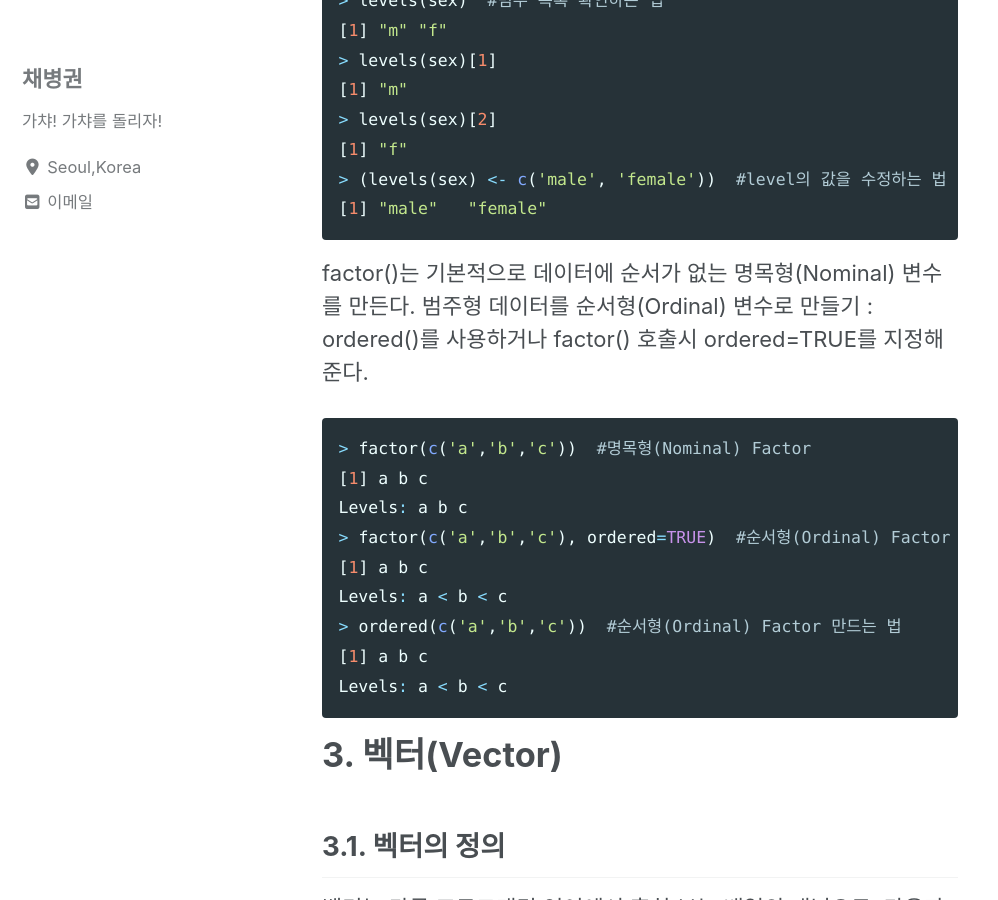
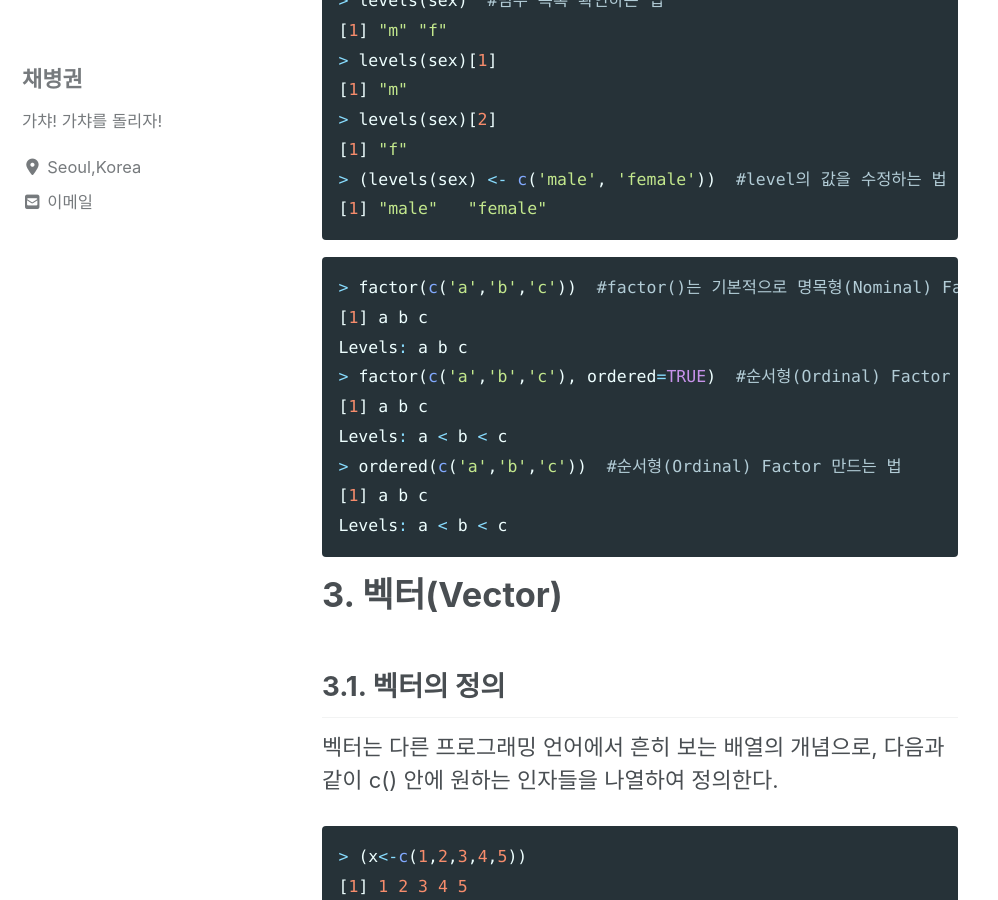
Before and after one commit to ByeongGwonChae/mynotebook, a Jekyll site: the page built from _posts/2020-01-01-R-first-note.md, in a window 1280 px wide and 900 px high, scrolled down 2649 px. Shown: the whole window, without its empty margins (0-998 px from the left). Built offline with Jekyll 4.4.1, drawn with Linux system fonts in a browser that asks for light colours; cached includes are drawn as plain includes; nearby versions of some CDN libraries.

Commit message:
Update 2020-01-01-R-first-note.md

```diff
--- a/_posts/2020-01-01-R-first-note.md
+++ b/_posts/2020-01-01-R-first-note.md
@@ -66,10 +66,8 @@ Levels: m f
 > (levels(sex) <- c('male', 'female'))  #level의 값을 수정하는 법
 [1] "male"   "female"
 ~~~
-factor()는 기본적으로 데이터에 순서가 없는 명목형(Nominal) 변수를 만든다.
-범주형 데이터를 순서형(Ordinal) 변수로 만들기 : ordered()를 사용하거나 factor() 호출시 ordered=TRUE를 지정해준다.
 ~~~ R
-> factor(c('a','b','c'))  #명목형(Nominal) Factor
+> factor(c('a','b','c'))  #factor()는 기본적으로 명목형(Nominal) Factor를 만든다.
 [1] a b c
 Levels: a b c
 > factor(c('a','b','c'), ordered=TRUE)  #순서형(Ordinal) Factor 만드는 법
```
